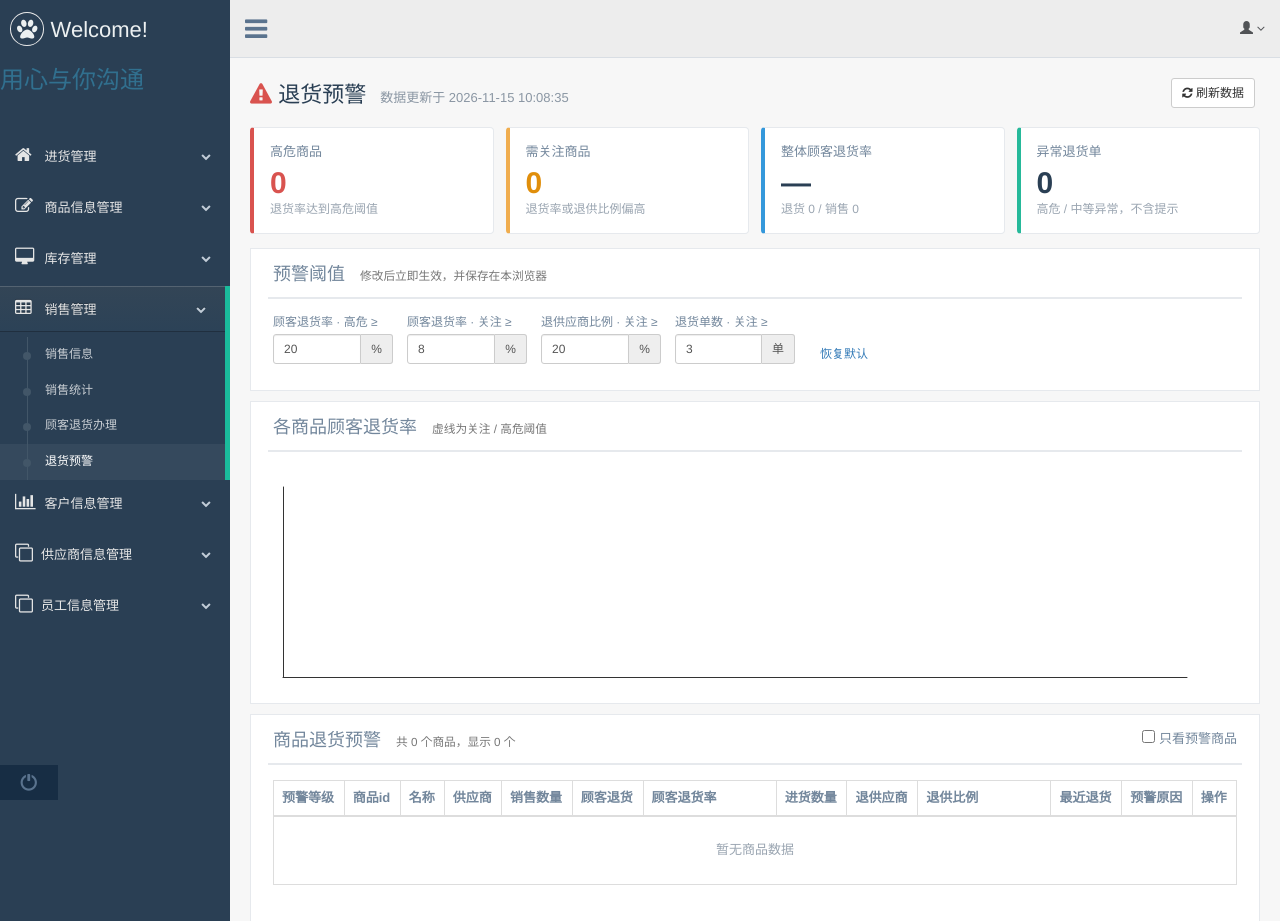
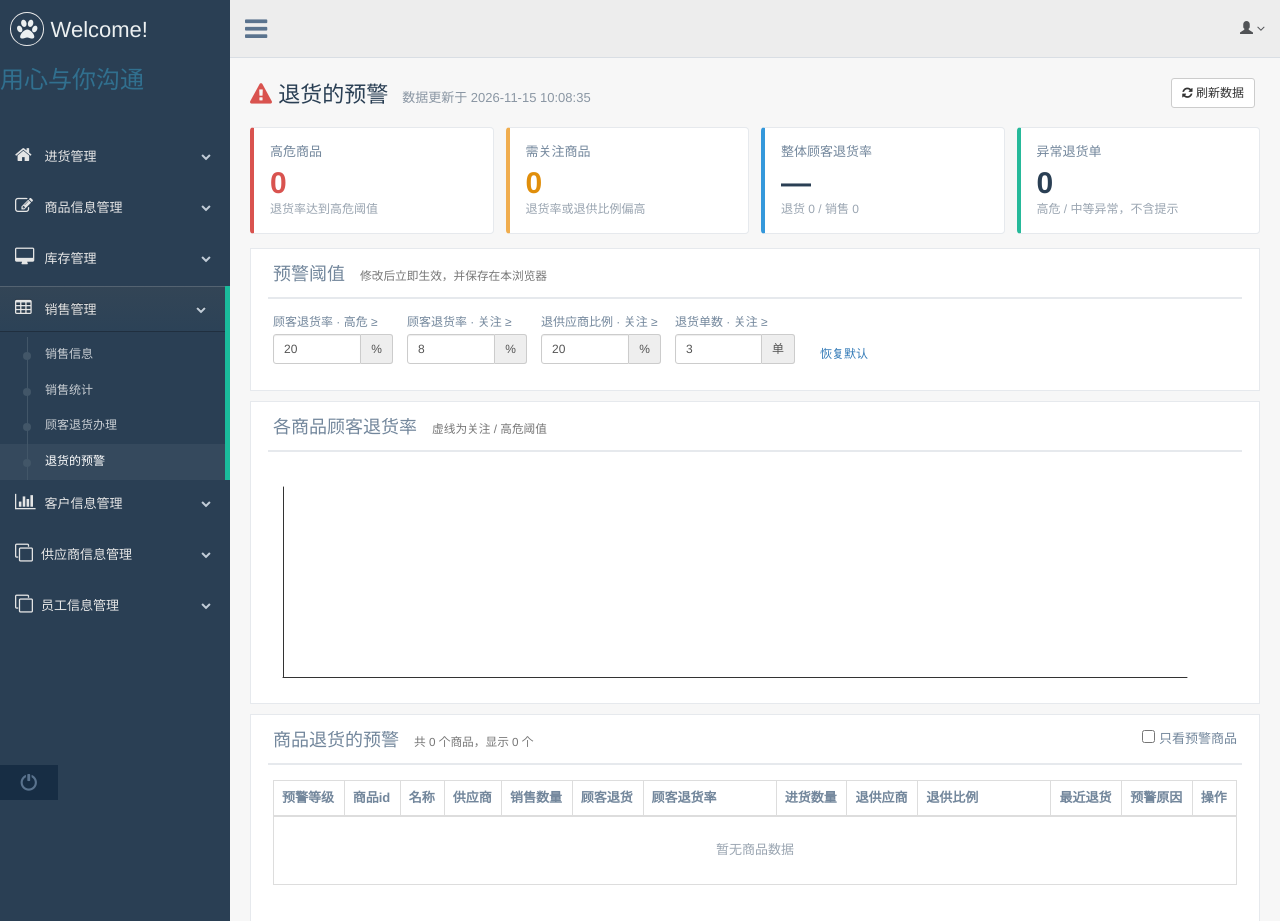
Before and after one commit to ss1236465/market-ssm, a Java web app: page /manager/flatform/retirewarn/index in a window 1280 px wide. Shown: the top 921 px of the page. Run offline with Spring Boot 4, a stand-in JSP engine, Linux system fonts and the light colour scheme; data that the repository does not hold is empty; the project's own start-up code is not run, and a stand-in starts its controllers and pages; database files in the repository are not loaded; some libraries are stand-ins or nearby versions.

Commit message:
名字的修改

```diff
--- a/market-master/market/src/main/java/com/hbh/controller/MRetireWarnController.java
+++ b/market-master/market/src/main/java/com/hbh/controller/MRetireWarnController.java
@@ -25,7 +25,7 @@ import com.hbh.service.imp.ProductServiceImp;
 import com.hbh.service.imp.SaleServiceImp;
 
 /**
- * 退货预警：按商品汇总顾客退货率、退供应商比例，并找出异常退货单。
+ * 退货的预警：按商品汇总顾客退货率、退供应商比例，并找出异常退货单。
  * 预警等级阈值由前端页面调整，这里只提供原始统计数据。
  */
 @Controller
--- a/market-master/market/src/main/webapp/WEB-INF/jsp/manager/common/head.jsp
+++ b/market-master/market/src/main/webapp/WEB-INF/jsp/manager/common/head.jsp
@@ -69,7 +69,7 @@ function get(id) {
                       <li><a href="${pageContext.request.contextPath }/manager/flatform/sale/getall">销售信息</a></li>
                       <li><a href="${pageContext.request.contextPath}/manager/flatform/sale/toechart">销售统计</a></li>
                       <li><a href="${pageContext.request.contextPath }/manager/flatform/cusretire/getall">顾客退货办理</a></li>
-                      <li><a href="${pageContext.request.contextPath }/manager/flatform/retirewarn/index">退货预警</a></li>
+                      <li><a href="${pageContext.request.contextPath }/manager/flatform/retirewarn/index">退货的预警</a></li>
 
                     </ul>
                   </li>
--- a/market-master/market/src/main/webapp/WEB-INF/jsp/manager/retirewarn.jsp
+++ b/market-master/market/src/main/webapp/WEB-INF/jsp/manager/retirewarn.jsp
@@ -40,7 +40,7 @@
 <div class="col-md-12 col-sm-12 col-xs-12 rw-wrap">
 
   <div class="rw-head">
-    <h2><i class="fa fa-exclamation-triangle" style="color:#d9534f"></i> 退货预警 <small id="rwUpdated">正在加载…</small></h2>
+    <h2><i class="fa fa-exclamation-triangle" style="color:#d9534f"></i> 退货的预警 <small id="rwUpdated">正在加载…</small></h2>
     <button type="button" class="btn btn-default btn-sm" id="rwRefresh"><i class="fa fa-refresh"></i> 刷新数据</button>
   </div>
 
@@ -91,7 +91,7 @@
   <!-- 商品预警列表 -->
   <div class="x_panel">
     <div class="x_title">
-      <h2>商品退货预警 <small id="rwProdCount"></small></h2>
+      <h2>商品退货的预警 <small id="rwProdCount"></small></h2>
       <div class="pull-right">
         <label style="font-weight:normal;margin:0"><input type="checkbox" id="rwOnlyWarn"> 只看预警商品</label>
       </div>
```
